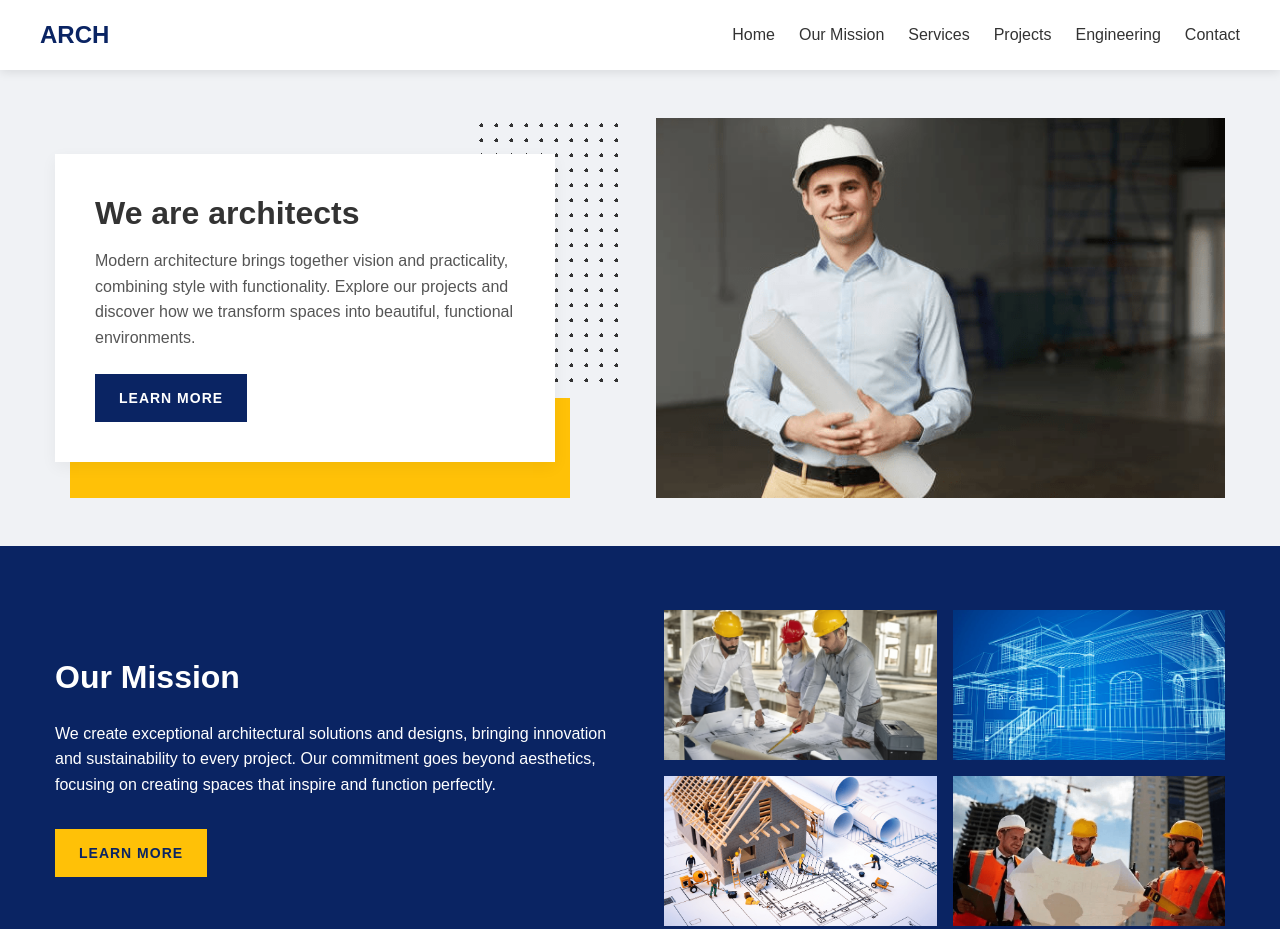
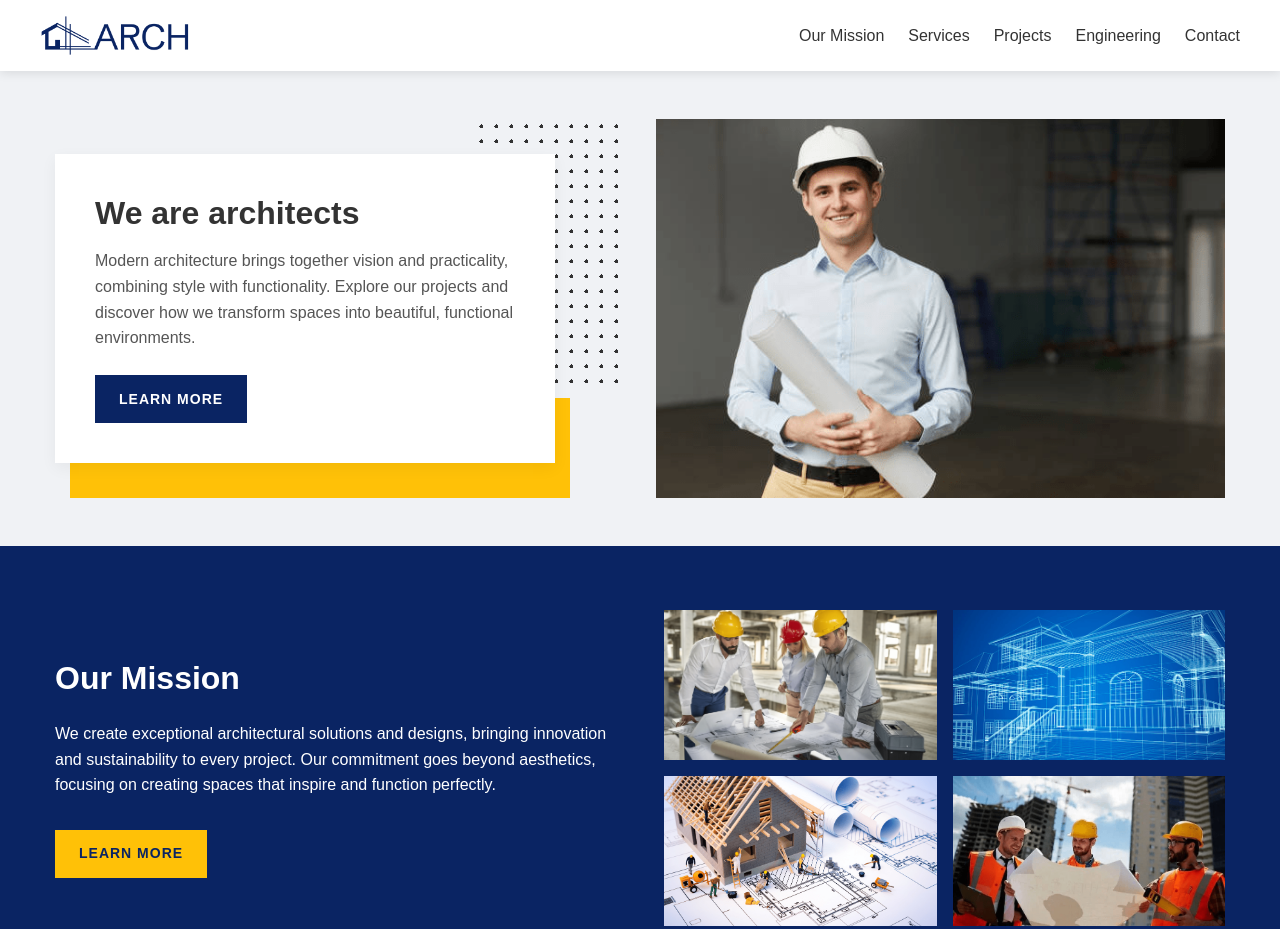
Before and after one commit to Bazzomir/arch, a website: page source/index.html in a window 1280 px wide. Shown: the top 929 px of the page. Drawn offline with Linux system fonts and the light colour scheme.

Commit message:
added new logo

```diff
--- a/source/index.html
+++ b/source/index.html
@@ -11,10 +11,9 @@
 <body>
     <nav>
         <div class="container nav-container">
-            <div class="logo">ARCH</div>
+            <a href="#home"><img src="image/logo-nav.png" alt="Logo" class="logo" /></a>
             <div class="menu-icon">&#9776;</div>
             <ul class="nav-menu">
-                <li><a href="#home">Home</a></li>
                 <li><a href="#mission">Our Mission</a></li>
                 <li><a href="#services">Services</a></li>
                 <li><a href="#projects">Projects</a></li>
@@ -226,9 +225,9 @@
     <footer>
         <div class="container">
             <div class="footer-content">
-                <div class="footer-logo">ARCH</div>
+                <!-- <div class="footer-logo">ARCH</div> -->
+                <a href="#home"><img src="image/logo-footer.png" alt="Logo" class="logo" /></a>
                 <div class="footer-links">
-                    <a href="#home">Home</a>
                     <a href="#mission">Mission</a>
                     <a href="#services">Services</a>
                     <a href="#projects">Projects</a>
--- a/source/style.css
+++ b/source/style.css
@@ -113,9 +113,7 @@ nav {
 }
 
 .logo {
-    font-size: 1.5rem;
-    font-weight: 700;
-    color: var(--primary-color);
+    width: 150px;
 }
 
 .nav-menu {
@@ -542,13 +540,14 @@ footer {
 }
 
 .footer-links a {
-    color: var(--white);
+    color: var(--accent-color);
     text-decoration: none;
     transition: opacity 0.3s;
 }
 
 .footer-links a:hover {
     opacity: 0.8;
+    text-decoration: underline;
 }
 
 .copyright {
```
Also changed, not shown: source/image/demo.png (added), source/image/logo-footer.png (added), source/image/logo-nav.png (added).
